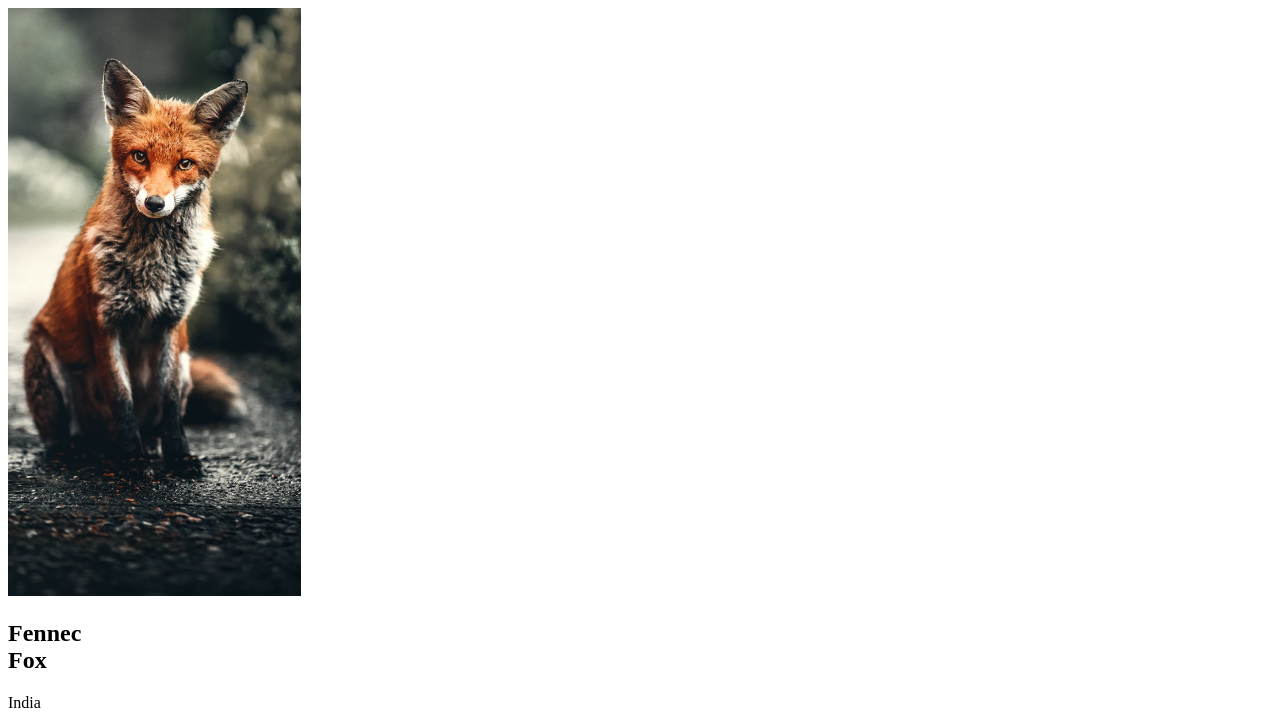
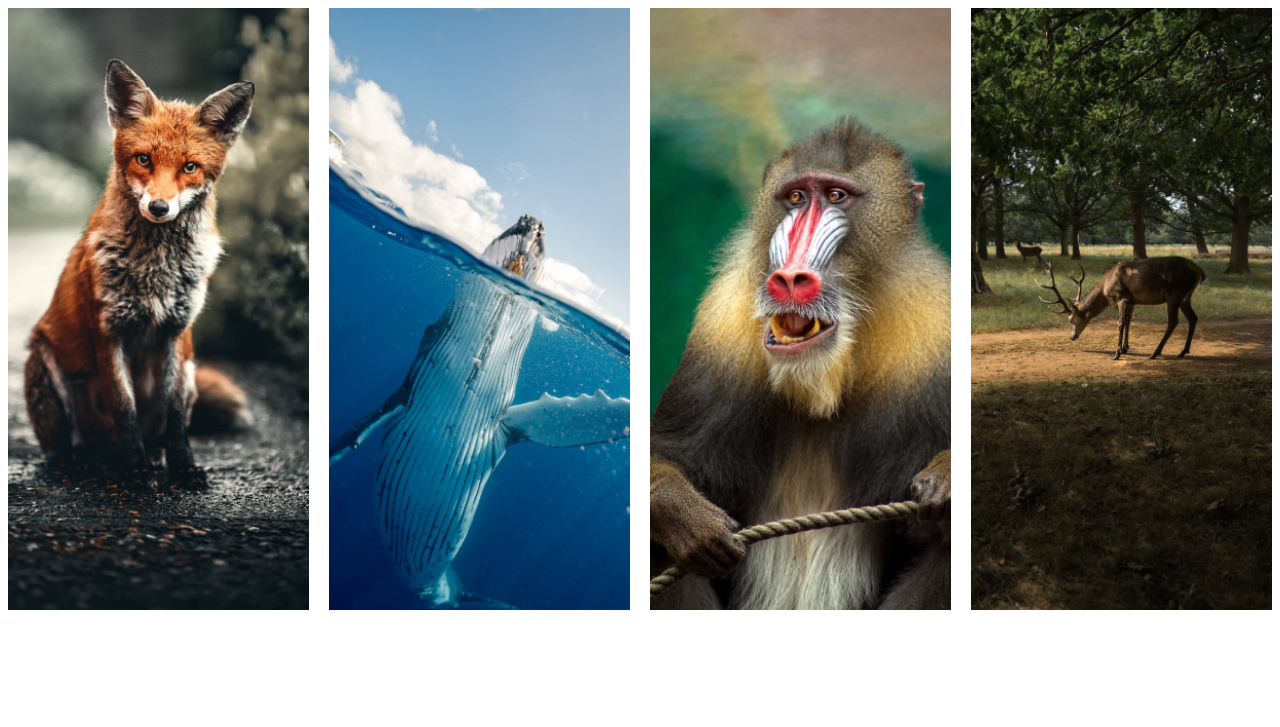
Before and after one commit to kel1y/Taskforce, a plain HTML site: page index.html in a window 1280 px wide. Shown: the top 727 px of the page. Drawn offline with Linux system fonts and the light colour scheme.

Commit message:
seventh commit

```diff
--- a/index.html
+++ b/index.html
@@ -3,7 +3,8 @@
 <head>
   <meta charset="UTF-8">
   <meta name="viewport" content="width=device-width, initial-scale=1.0">
-  <title>Document</title>
+  <title>Photo Gallery</title>
+  <link rel="stylesheet" href="./style.css" />
 </head>
 <body>
   <section class="container">
--- /dev/null
+++ b/style.css
@@ -0,0 +1,30 @@
+.container {
+    display: flex;
+    gap: 20px;
+  }
+
+.column {
+    display: flex;
+    flex-direction: column;
+    flex-grow: 1;
+    width: 25%;
+  }
+  .card {
+    position: relative;
+    overflow: hidden;
+    aspect-ratio: 0.5;
+    width: 100%;
+    display: flex;
+    flex-direction: column;
+    justify-content: center;
+    color: #fff;
+    height: 100%;
+  }
+  .image {
+    position: absolute;
+    inset: 0;
+    width: 100%;
+    height: 100%;
+    object-fit: cover;
+    object-position: center;
+  }
```
